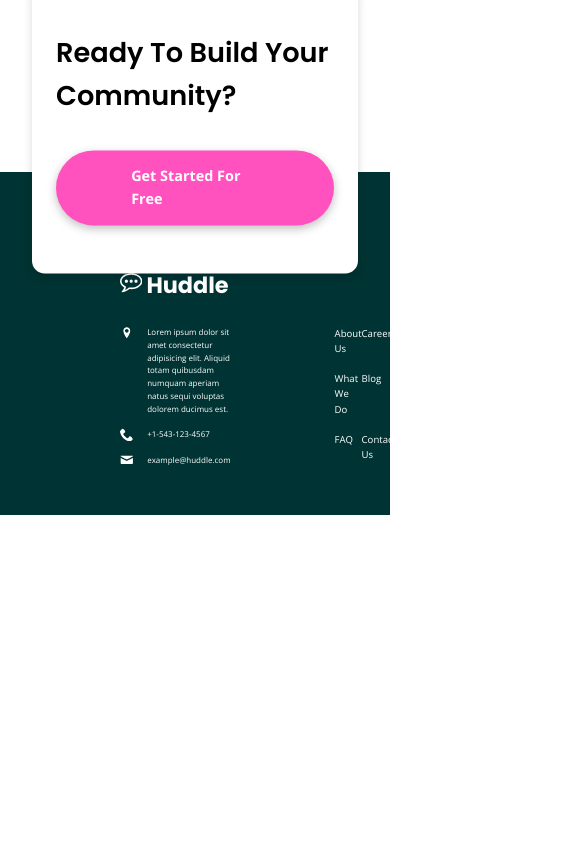
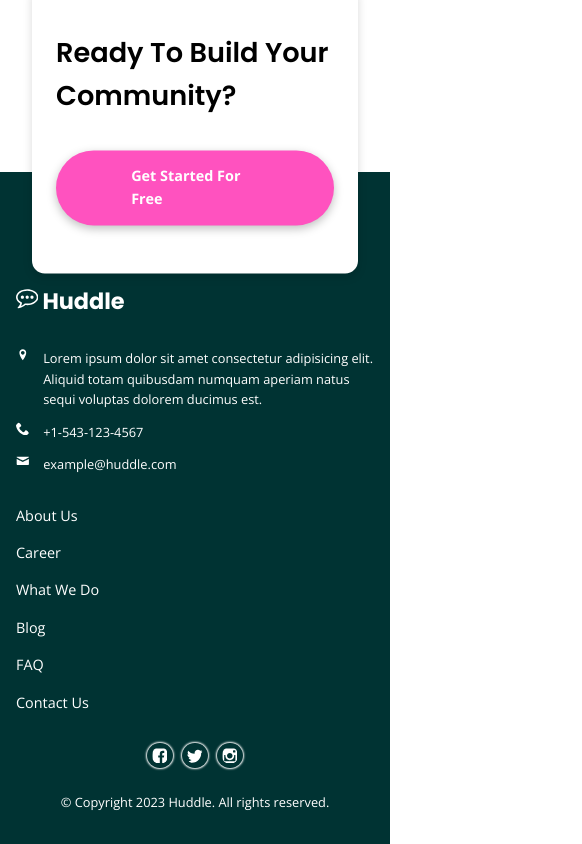
Before and after one commit to stormrageqb/Huddle, a React (Vite) app: page / in a window 390 px wide. Shown: the part 2727-3571 px from the top of the page, 582 px wide, since content can reach past the window. Before the commit the page ends 3242 px from the top, so only its background shows below. Built offline with nearby package versions, Linux system fonts and the light colour scheme.

Commit message:
Add media queries for footer component defaulting to one-column layout

```diff
--- a/src/components/Footer.jsx
+++ b/src/components/Footer.jsx
@@ -54,6 +54,10 @@ const NavigationLinks = styled.ul`
   grid-template-rows: repeat(3, min-content);
   row-gap: 1.8rem;
 
+  @media only screen and (max-width: 59.375em) {
+    grid-template-columns: 1fr;
+  }
+
   & li {
     list-style: none;
   }
@@ -62,6 +66,9 @@ const NavigationLinks = styled.ul`
     color: #fff;
     transition: all 0.2s;
     font-size: 1.2rem;
+    @media only screen and (max-width: 59.375em) {
+      font-size: 1.8rem;
+    }
   }
 
   & a:visited,
@@ -83,9 +90,18 @@ const FooterSocials = styled.div`
   display: grid;
   grid-template-rows: 1fr;
   justify-content: space-between;
+
+  @media only screen and (max-width: 59.375em) {
+    justify-content: center;
+  }
   & div {
     display: flex;
     gap: 1.2rem;
+
+    @media only screen and (max-width: 59.375em) {
+      justify-content: center;
+      margin-bottom: 2.5rem;
+    }
   }
 
   & svg {
@@ -98,6 +114,10 @@ const FooterSocials = styled.div`
     width: 2.6rem;
     fill: #fff;
     cursor: pointer;
+    @media only screen and (max-width: 59.375em) {
+      height: 3.2rem;
+      width: 3.2rem;
+    }
 
     &:hover {
       fill: ${({ theme }) => theme.color.primary};
--- a/src/components/styles/Footer.styled.jsx
+++ b/src/components/styles/Footer.styled.jsx
@@ -14,4 +14,16 @@ export const StyledFooter = styled.footer`
   padding: 12rem 2rem 6rem 15rem;
   position: relative;
   z-index: 1;
+
+  @media only screen and (max-width: 59.375em) {
+    grid-template-columns: 1fr;
+    padding: 14rem 2rem 4rem 2rem;
+    row-gap: 3.6rem;
+  }
+
+  p {
+    @media only screen and (max-width: 59.375em) {
+      font-size: 1.6rem;
+    }
+  }
 `;
```
